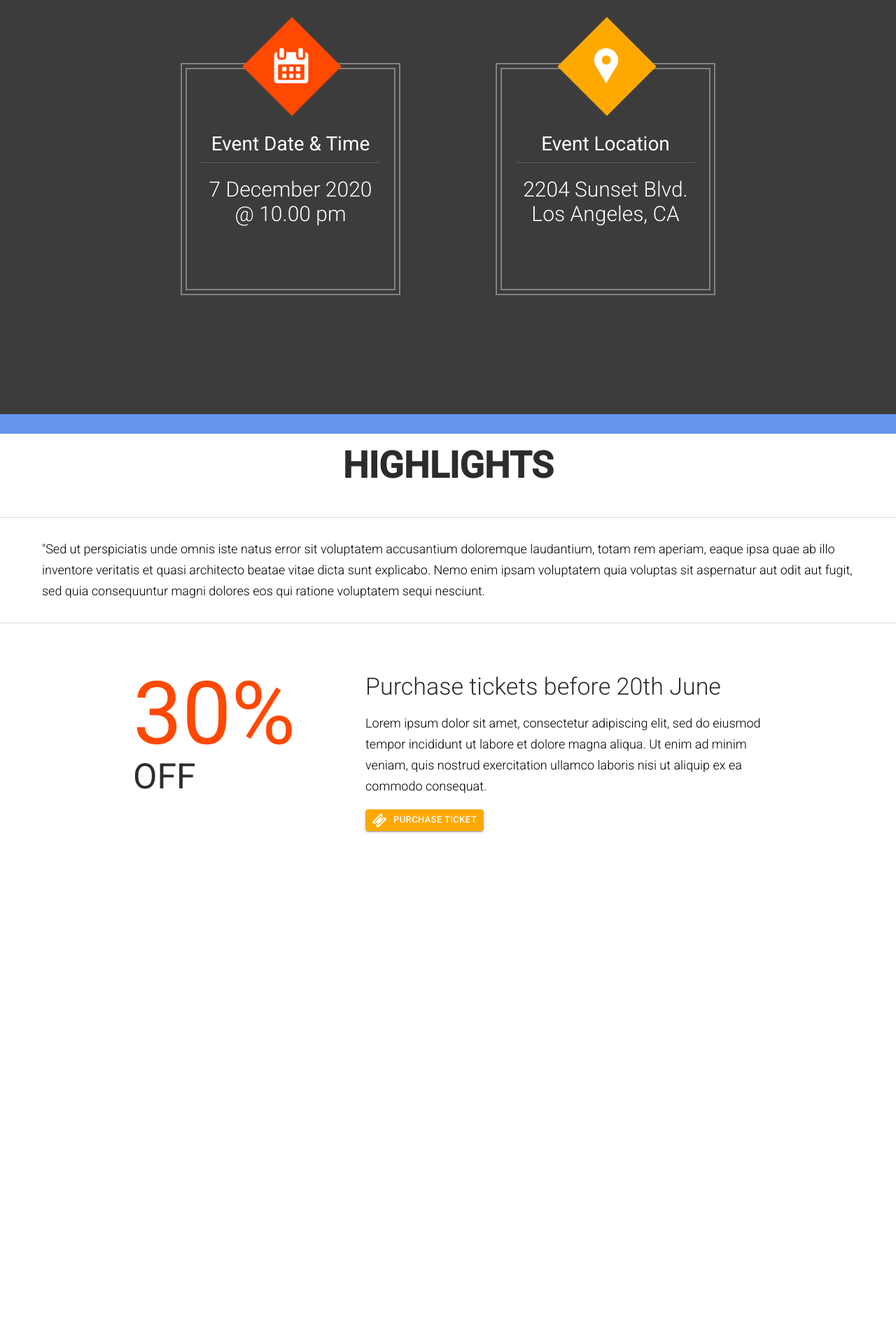
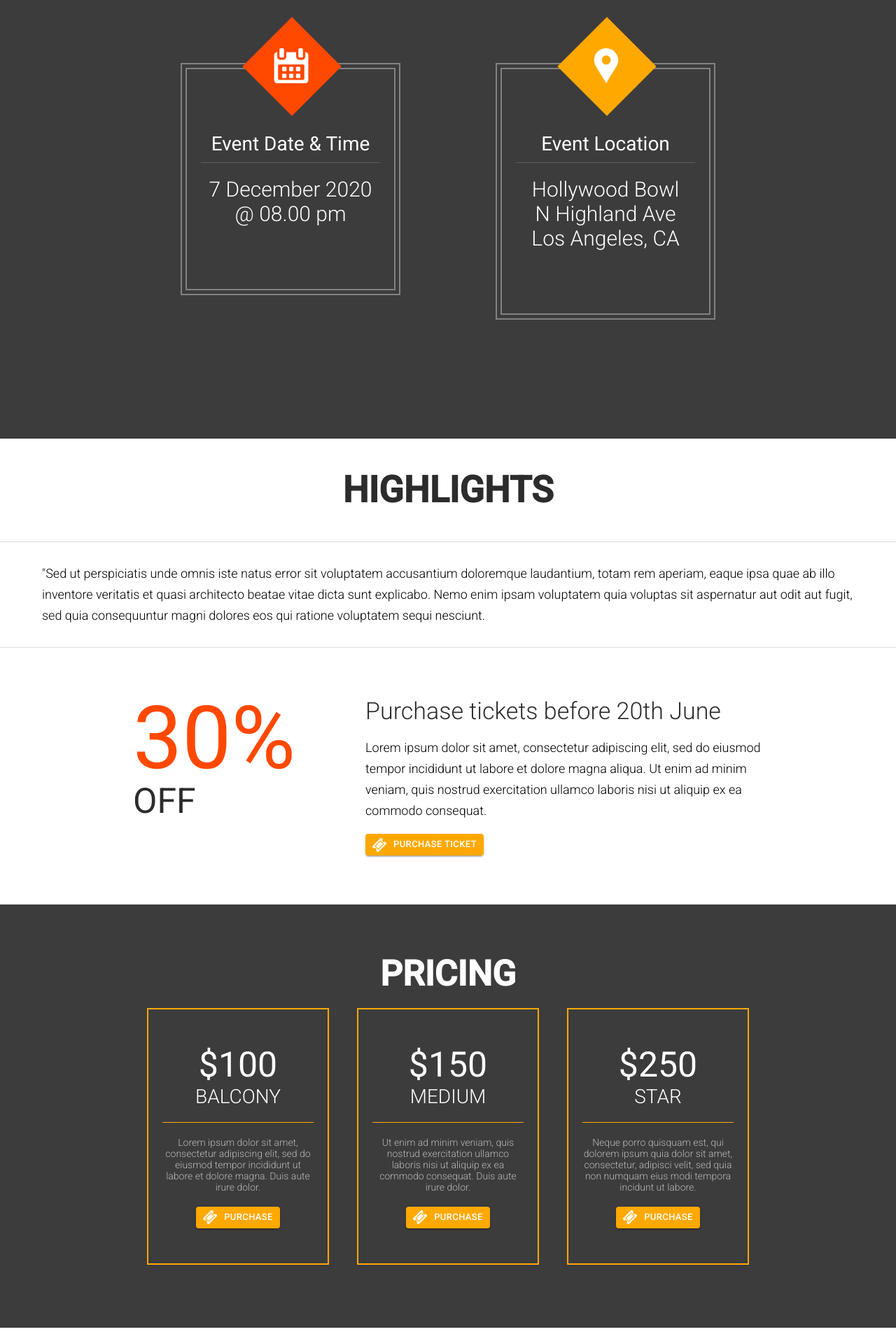
Before and after one commit to B-HANSEN/The_Venue, a React (Create React App) app: page / in a window 1280 px wide. Shown: the part 880-2797 px from the top of the page at 70% size. Before the commit the page ends 2138 px from the top, so only its background shows below. Built offline with nearby package versions, Linux system fonts and the light colour scheme; grey boxes are pictures that could not be loaded.

Commit message:
configured side drawer with scroller; added footer; added googlemapslocation; added Pricing component

```diff
--- a/src/App.js
+++ b/src/App.js
@@ -1,10 +1,14 @@
 import React from 'react';
 import './resources/styles.css';
+import { Element } from 'react-scroll';
 
 import Header from './components/header_footer/Header';
 import Featured from './components/featured';
 import VenueNfo from './components/venueNfo';
 import Highlight from './components/Highlights';
+import Pricing from './components/pricing';
+import Location from './components/location';
+import Footer from './components/header_footer/Footer';
 
 const App = () => {
 	return (
@@ -13,9 +17,24 @@ const App = () => {
 			style={{ height: '1500px', background: 'cornflowerblue' }}
 		>
 			<Header />
-			<Featured />
-			<VenueNfo />
-			<Highlight />
+			<Element name='featured'>
+				<Featured />
+			</Element>
+			<Element name='venueNfo'>
+				<VenueNfo />
+			</Element>
+			<Element name='highlights'>
+				<Highlight />
+			</Element>
+
+			<Element name='pricing'>
+				<Pricing />
+			</Element>
+
+			<Element name='location'>
+				<Location />
+			</Element>
+			<Footer />
 		</div>
 	);
 };
--- /dev/null
+++ b/src/components/header_footer/Footer.js
@@ -0,0 +1,17 @@
+import React from 'react';
+import Fade from 'react-reveal/Fade';
+
+const Footer = () => {
+	return (
+		<footer className='bck_red'>
+			<Fade delay={500}>
+				<div className='font_righteous footer_logo_venue'>The Venue</div>
+				<div className='footer_copyright'>
+					The Venue 2020. All rights reserved.
+				</div>
+			</Fade>
+		</footer>
+	);
+};
+
+export default Footer;
--- a/src/components/header_footer/SideDrawer.js
+++ b/src/components/header_footer/SideDrawer.js
@@ -1,9 +1,20 @@
 import React from 'react';
+import { scroller } from 'react-scroll';
 import Drawer from '@material-ui/core/Drawer';
 import List from '@material-ui/core/List';
 import ListItem from '@material-ui/core/ListItem';
 
 const SideDrawer = props => {
+	const scrollToElement = element => {
+		scroller.scrollTo(element, {
+			duration: 1500,
+			delay: 100,
+			smooth: true,
+			offset: -150, // to consider the fixed header
+		});
+		props.onClose(false);
+	};
+
 	return (
 		<Drawer
 			anchor='right'
@@ -11,19 +22,44 @@ const SideDrawer = props => {
 			onClose={() => props.onClose(false)}
 		>
 			<List component='nav'>
-				<ListItem button onClick={() => console.log('featured')}>
+				<ListItem
+					button
+					onClick={() => {
+						scrollToElement('featured');
+					}}
+				>
 					Event starts in
 				</ListItem>
-				<ListItem button onClick={() => console.log('VENU info')}>
+				<ListItem
+					button
+					onClick={() => {
+						scrollToElement('venueNfo');
+					}}
+				>
 					Venue INFO
 				</ListItem>
-				<ListItem button onClick={() => console.log('Highlights')}>
+				<ListItem
+					button
+					onClick={() => {
+						scrollToElement('highlights');
+					}}
+				>
 					Highlights
 				</ListItem>
-				<ListItem button onClick={() => console.log('Pricing')}>
+				<ListItem
+					button
+					onClick={() => {
+						scrollToElement('pricing');
+					}}
+				>
 					Pricing
 				</ListItem>
-				<ListItem button onClick={() => console.log('Location')}>
+				<ListItem
+					button
+					onClick={() => {
+						scrollToElement('location');
+					}}
+				>
 					Location
 				</ListItem>
 			</List>
--- /dev/null
+++ b/src/components/location/index.js
@@ -0,0 +1,23 @@
+import React from 'react';
+
+const Location = () => {
+	return (
+		<div className='location_wrapper'>
+			<iframe
+				src='https://www.google.com/maps/embed?pb=!1m18!1m12!1m3!1d59264.83897476167!2d-118.34234276499807!3d34.10155597447344!2m3!1f0!2f0!3f0!3m2!1i1024!2i768!4f13.1!3m3!1m2!1s0x0%3A0x6a6f62cf3836e2fd!2sHollywood%20Bowl!5e0!3m2!1sen!2ses!4v1605393565910!5m2!1sen!2ses'
+				width='100%'
+				height='500px'
+				frameBorder='0'
+				allowFullScreen
+				aria-hidden='false'
+				tabindex='0'
+			></iframe>
+
+			<div className='location_tag'>
+				<div>Location</div>
+			</div>
+		</div>
+	);
+};
+
+export default Location;
--- /dev/null
+++ b/src/components/pricing/index.js
@@ -0,0 +1,54 @@
+import React, { Component } from 'react';
+import MyButton from '../utils/MyButton';
+import Zoom from 'react-reveal/Zoom';
+
+class Pricing extends Component {
+	state = {
+		prices: [100, 150, 250],
+		positions: ['Balcony', 'Medium', 'Star'],
+		desc: [
+			'Lorem ipsum dolor sit amet, consectetur adipiscing elit, sed do eiusmod tempor incididunt ut labore et dolore magna. Duis aute irure dolor.',
+			'Ut enim ad minim veniam, quis nostrud exercitation ullamco laboris nisi ut aliquip ex ea commodo consequat. Duis aute irure dolor.',
+			'Neque porro quisquam est, qui dolorem ipsum quia dolor sit amet, consectetur, adipisci velit, sed quia non numquam eius modi tempora incidunt ut labore.',
+		],
+		linkto: ['http://sales/b', 'http://sales/m', 'http://sales/s'],
+		delay: [500, 0, 500],
+	};
+
+	showBoxes = () =>
+		this.state.prices.map((box, i) => (
+			<Zoom delay={this.state.delay[i]} key={i}>
+				<div className='pricing_item'>
+					<div className='pricing_inner_wrapper'>
+						<div className='pricing_title'>
+							<span>${this.state.prices[i]}</span>
+							<span>{this.state.positions[i]}</span>
+						</div>
+						<div className='pricing_description'>{this.state.desc[i]}</div>
+						<div className='pricing_buttons'>
+							<MyButton
+								text='Purchase'
+								bck='#ffa800'
+								color='#ffffff'
+								link={this.state.linkto[i]}
+							/>
+						</div>
+					</div>
+				</div>
+			</Zoom>
+		));
+
+	render() {
+		return (
+			<div className='bck_black'>
+				<div className='center_wrapper pricing_section'>
+					<h2>Pricing</h2>
+
+					<div className='pricing_wrapper'>{this.showBoxes()}</div>
+				</div>
+			</div>
+		);
+	}
+}
+
+export default Pricing;
--- a/src/components/venueNfo/index.js
+++ b/src/components/venueNfo/index.js
@@ -19,7 +19,7 @@ const VenueNfo = () => {
 										style={{ background: `url(${icon_calendar})` }}
 									></div>
 									<div className='vn_title'>Event Date & Time</div>
-									<div className='vn_desc'>7 December 2020 @ 10.00 pm</div>
+									<div className='vn_desc'>7 December 2020 @ 08.00 pm</div>
 								</div>
 							</div>
 						</div>
@@ -36,7 +36,10 @@ const VenueNfo = () => {
 									></div>
 									<div className='vn_title'>Event Location</div>
 									<div className='vn_desc'>
-										2204 Sunset Blvd. Los Angeles, CA
+										Hollywood Bowl
+										<br />N Highland Ave
+										<br />
+										Los Angeles, CA
 									</div>
 								</div>
 							</div>
```
